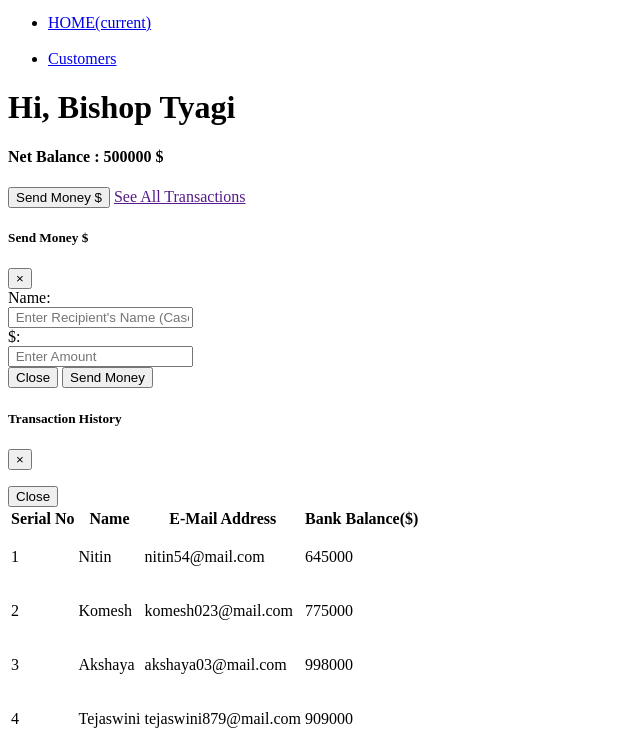
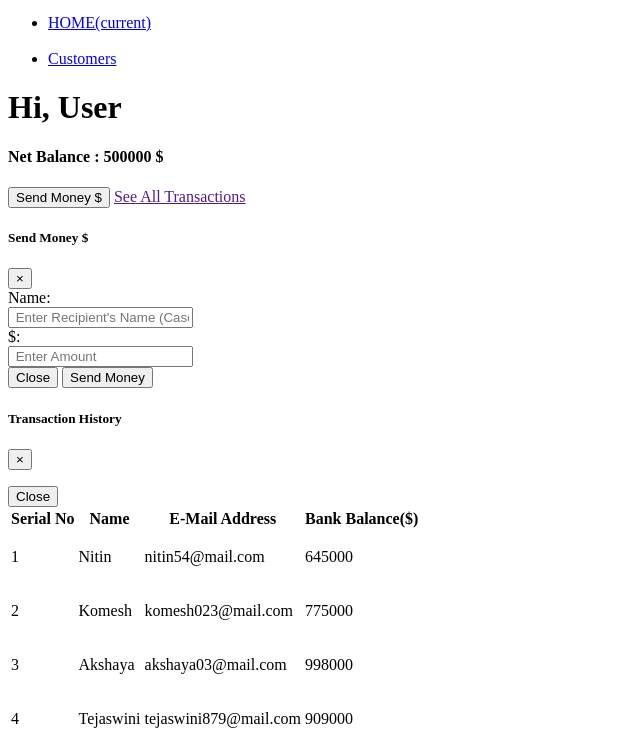
Before and after one commit to biiiiishu/gripbank, a plain HTML site: page user.html in a window 1280 px wide. Shown: the part 64-800 px from the top of the page, without its empty margins (0-640 px from the left). Drawn offline with nearby package versions, Linux system fonts and the light colour scheme; a web font is replaced by a local one.

Commit message:
Update user.html

```diff
--- a/user.html
+++ b/user.html
@@ -42,7 +42,7 @@
 
 
     <div class="my-info text-center">
-        <h1>Hi, Bishop Tyagi</h1>
+        <h1>Hi, User</h1>
         <h4>Net Balance : <span id="myAccountBalance">500000</span> $</h4>
 
         <button class="btn btn-info" data-toggle="modal" data-target="#sendMoney">Send Money $</button>
```
